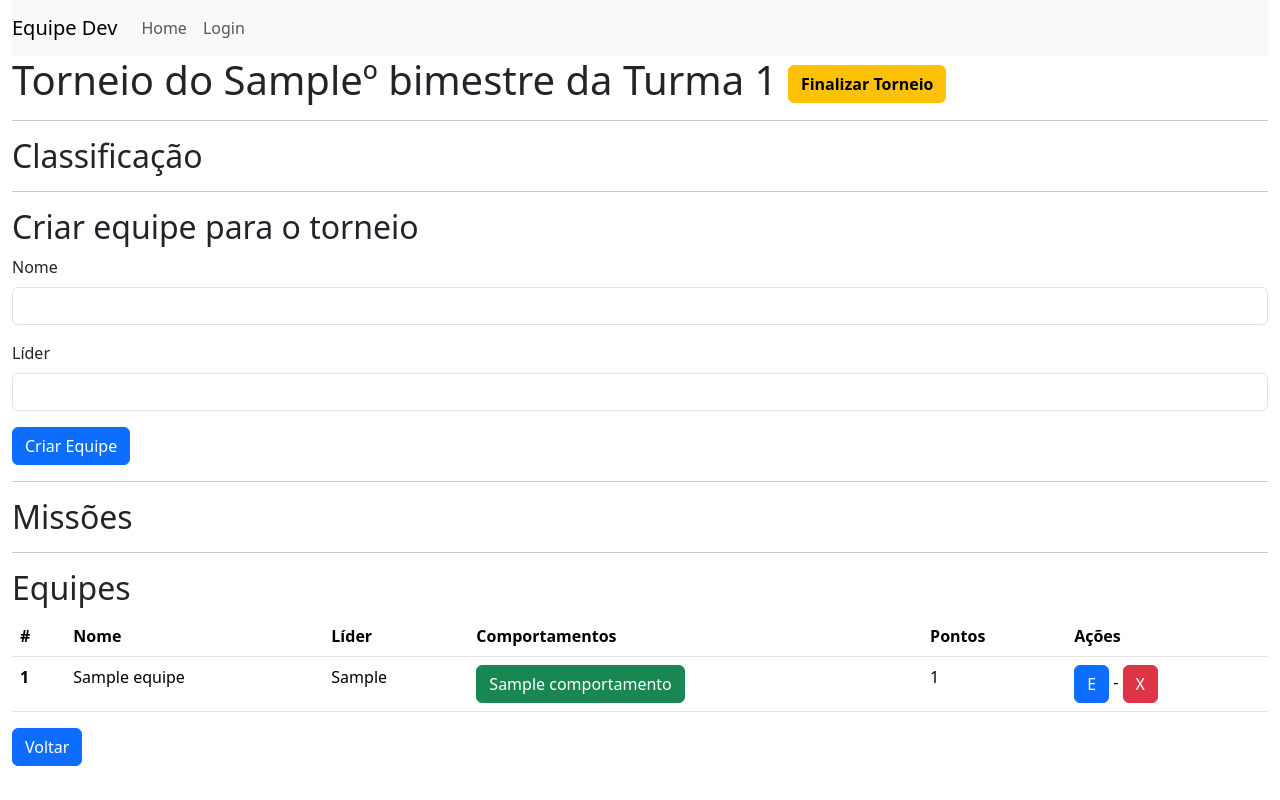
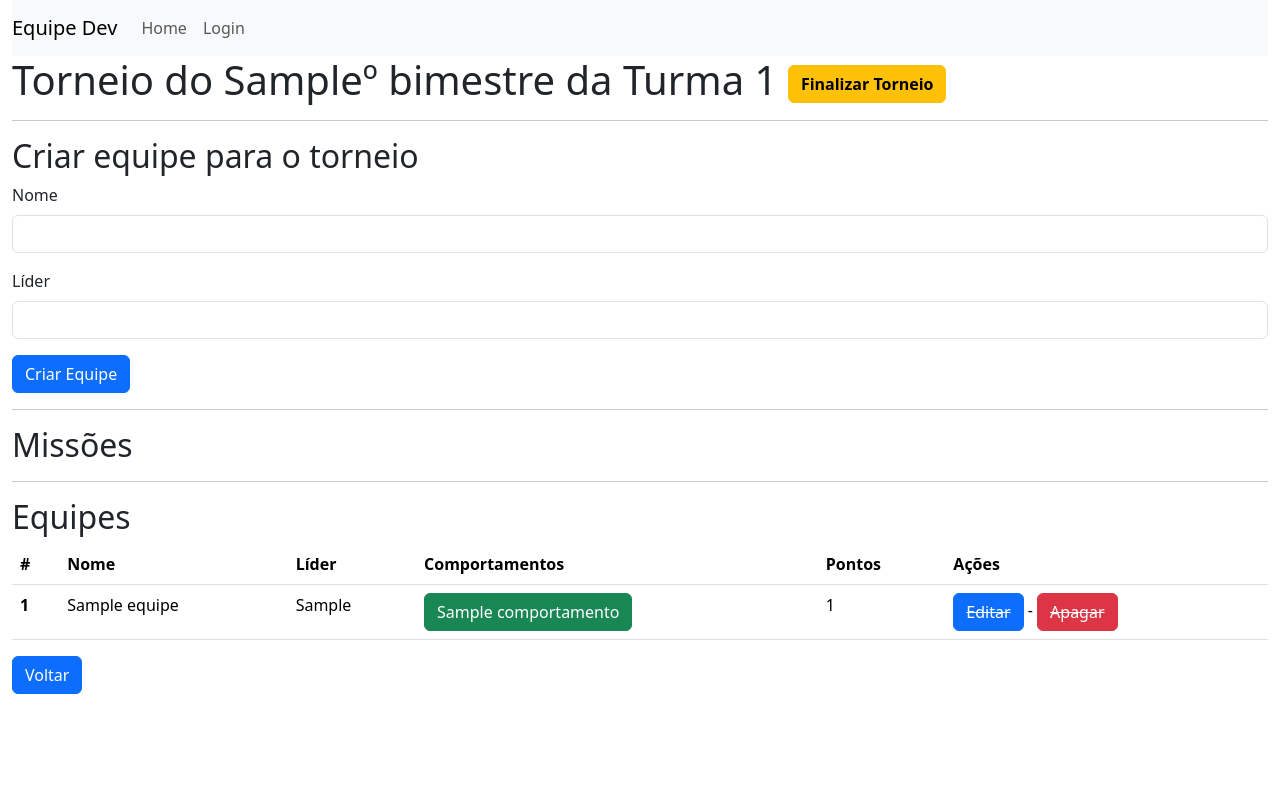
Before and after one commit to kizumba/escolaativa, a Flask app: page /disputas/1 in a window 1280 px wide. Run offline with Flask 3, Linux system fonts and the light colour scheme; tables that the repository leaves empty hold one stand-in row (values such as "Sample post").

Commit message:
Atualização: finalizar e disputas

```diff
--- a/templates/disputas.html
+++ b/templates/disputas.html
@@ -7,8 +7,6 @@
         <b>Finalizar Torneio</b>
     </a>
 </h1>
-<hr>
-<h2>Classificação</h2>
 <hr>
 <h2>Criar equipe para o torneio</h2>
 <form method="post" action="{{url_for('criar_equipe')}}">
@@ -61,8 +59,8 @@
             </td>
             <td>{{t.pontos}}</td>
             <td>
-                <a href="#" class="btn btn-primary">E</a> -
-                <a href="#" class="btn btn-danger">X</a>
+                <a href="#" class="btn btn-primary"><del>Editar</del></a> -
+                <a href="#" class="btn btn-danger"><del>Apagar</del></a>
             </td>
         </tr>
         {% endfor %}
--- a/templates/sala_aula.html
+++ b/templates/sala_aula.html
@@ -43,8 +43,8 @@
             <td>
                 <a href="{{url_for('disputas', id=t.id)}}" class="btn btn-success">Disputar</a> -
                 <!-- <a href="{{url_for('finalizar', id=t.id)}}" class="btn btn-warning">Finalizar</a> - -->
-                <a href="#" class="btn btn-primary">Editar</a> -
-                <a href="#" class="btn btn-danger">Apagar</a>
+                <a href="#" class="btn btn-primary"><del>Editar</del></a> -
+                <a href="#" class="btn btn-danger"><del>Apagar</del></a>
             </td>
         </tr>
         {% endfor %}
```
